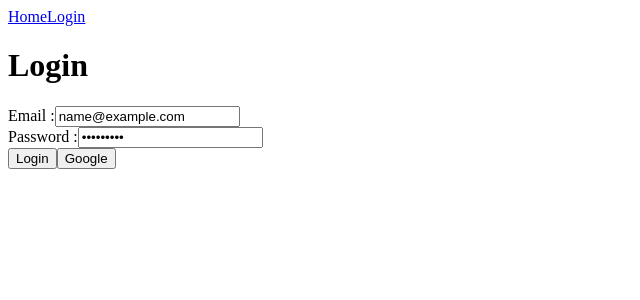
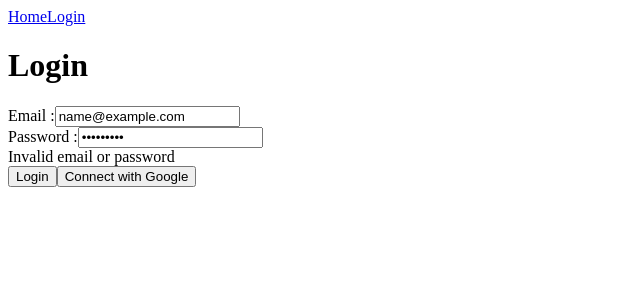
Before and after one commit to MikeG404/pdf-analyzer-frontend, a React (Vite) app: page /auth in a window 1280 px wide. Both pictures are taken after typing "name@example.com", "Sample123" into the empty fields and a click on the button "Login". Shown: the top 300 px of the page, without its empty margins (0-640 px from the left). Built offline with nearby package versions, Linux system fonts and the light colour scheme; no server answers.

Commit message:
Install TanstackQuery and create login api call

```diff
--- a/package.json
+++ b/package.json
@@ -11,7 +11,9 @@
   },
   "dependencies": {
     "@tanstack/react-form": "^1.28.3",
+    "@tanstack/react-query": "^5.90.21",
     "@tanstack/react-router": "^1.163.3",
+    "axios": "^1.13.6",
     "react": "^19.2.0",
     "react-dom": "^19.2.0",
     "zod": "^4.3.6"
--- a/src/features/auth/LoginForm.tsx
+++ b/src/features/auth/LoginForm.tsx
@@ -1,6 +1,8 @@
 import type React from "react"
 import type { LoginForm } from "./types"
 import { useForm } from "@tanstack/react-form"
+import { useMutation } from "@tanstack/react-query"
+import axios from "axios"
 import { LoginFormSchema } from "./schemas"
 import Button from "../../shared/ui/Button"
 
@@ -10,11 +12,16 @@ const defaultLoginValues: LoginForm = {
 }
 
 export default function LoginForm() {
+    const mutation = useMutation({
+        mutationFn: (login: LoginForm) => {
+            return axios.post("http://localhost:3000/api/auth/login", login)
+        }
+    })
 
     const form = useForm({
         defaultValues: defaultLoginValues,
         onSubmit: async ({ value }) => {
-            console.log("Login ", value)
+            await mutation.mutateAsync(value)
         }
     })
 
@@ -79,8 +86,12 @@ export default function LoginForm() {
                 )}
             />
 
-            <Button type="submit">Login</Button>
-            <Button type="text">Google</Button>
+            {mutation.isError ? (
+                <div>Invalid email or password</div>
+            ) : null}
+
+            <Button isDisabled={mutation.isPending} type="submit">{mutation.isPending ? "Wait..." : "Login"}</Button>
+            <Button isDisabled={mutation.isPending} type="text">Connect with Google</Button>
         </form>
     )
 }
--- a/src/main.tsx
+++ b/src/main.tsx
@@ -1,11 +1,12 @@
 import { StrictMode } from 'react'
 import { createRoot } from 'react-dom/client'
 import { RouterProvider, createRouter } from '@tanstack/react-router'
+import { QueryClientProvider, QueryClient } from '@tanstack/react-query';
 import { routeTree } from './routeTree.gen';
 import './index.css'
-import App from './App.tsx'
 
 const router = createRouter({ routeTree })
+const queryClient = new QueryClient()
 
 declare module '@tanstack/react-router' {
   interface Register {
@@ -15,6 +16,8 @@ declare module '@tanstack/react-router' {
 
 createRoot(document.getElementById('root')!).render(
   <StrictMode>
-    <RouterProvider router={router}/>
+    <QueryClientProvider client={queryClient}>
+      <RouterProvider router={router}/>
+    </QueryClientProvider>
   </StrictMode>,
 )
--- a/src/routes/index.tsx
+++ b/src/routes/index.tsx
@@ -1,9 +1,6 @@
 import { createFileRoute } from '@tanstack/react-router'
+import App from '../App'
 
 export const Route = createFileRoute('/')({
-  component: RouteComponent,
+  component: App,
 })
-
-function RouteComponent() {
-  return <div>APP</div>
-}
--- a/src/shared/ui/Button.tsx
+++ b/src/shared/ui/Button.tsx
@@ -1,9 +1,9 @@
 
 
-export default function Button({children, type}) {
+export default function Button({children, type, isDisabled = false}) {
 
     return (
-        <button type={type}>
+        <button type={type} disabled={isDisabled}>
             {children}
         </button>
     )
```
Also changed, not shown: 1 other file (tests, documents, lock files or other folders).
